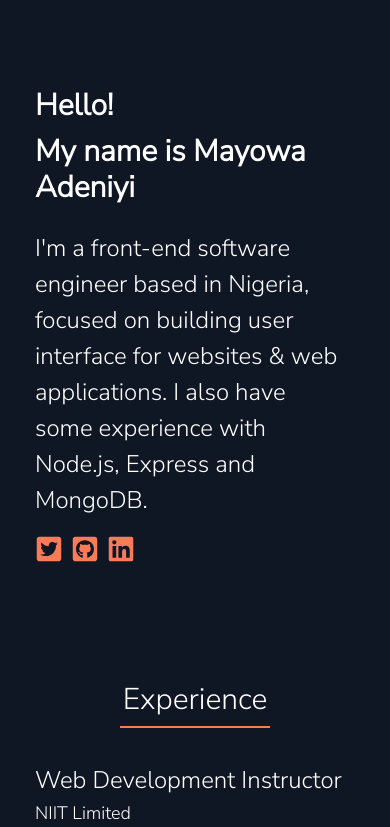
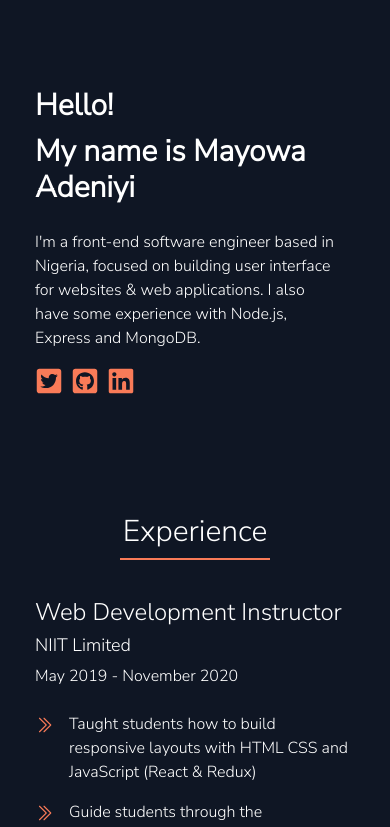
Before and after one commit to Ademayowa/portfolio-website-v1, a React (Create React App) app: page / in a window 390 px wide. Shown: the top 827 px of the page. Built offline with nearby package versions, Linux system fonts and the light colour scheme; the HTML template or start-up script is replaced by a standard one.

Commit message:
added svg animation & some updates

```diff
--- a/src/index.css
+++ b/src/index.css
@@ -74,3 +74,9 @@ p {
     font-size: 20px;
   }
 }
+
+@media (max-width: 576px) {
+  p {
+    font-size: 16px !important;
+  }
+}
```
